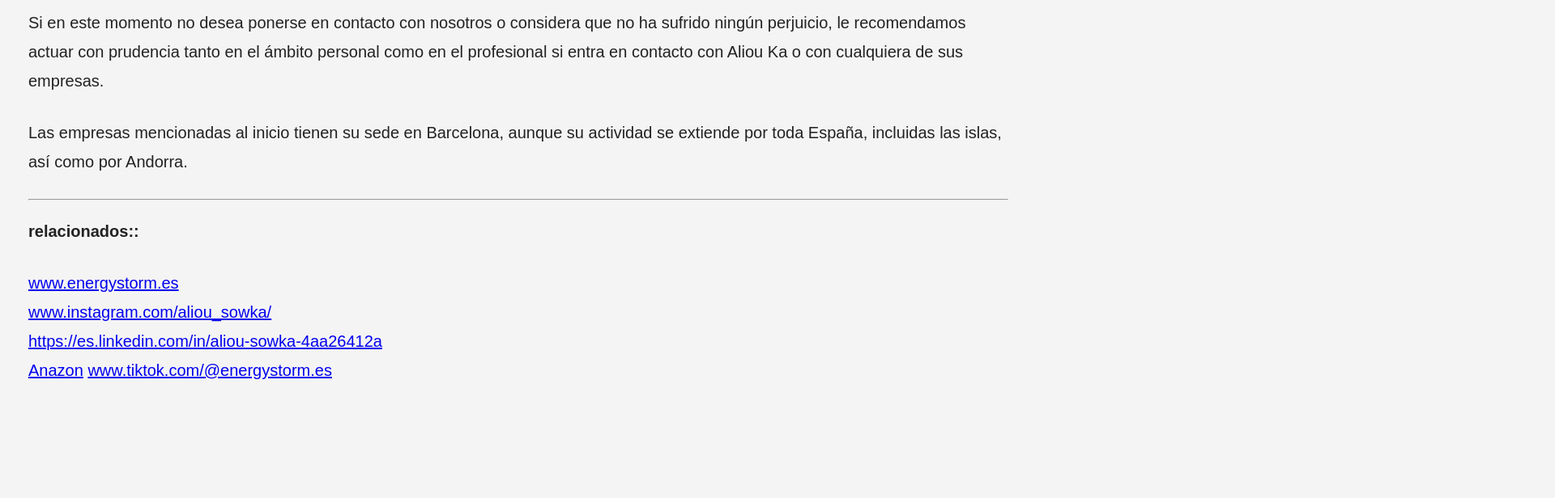
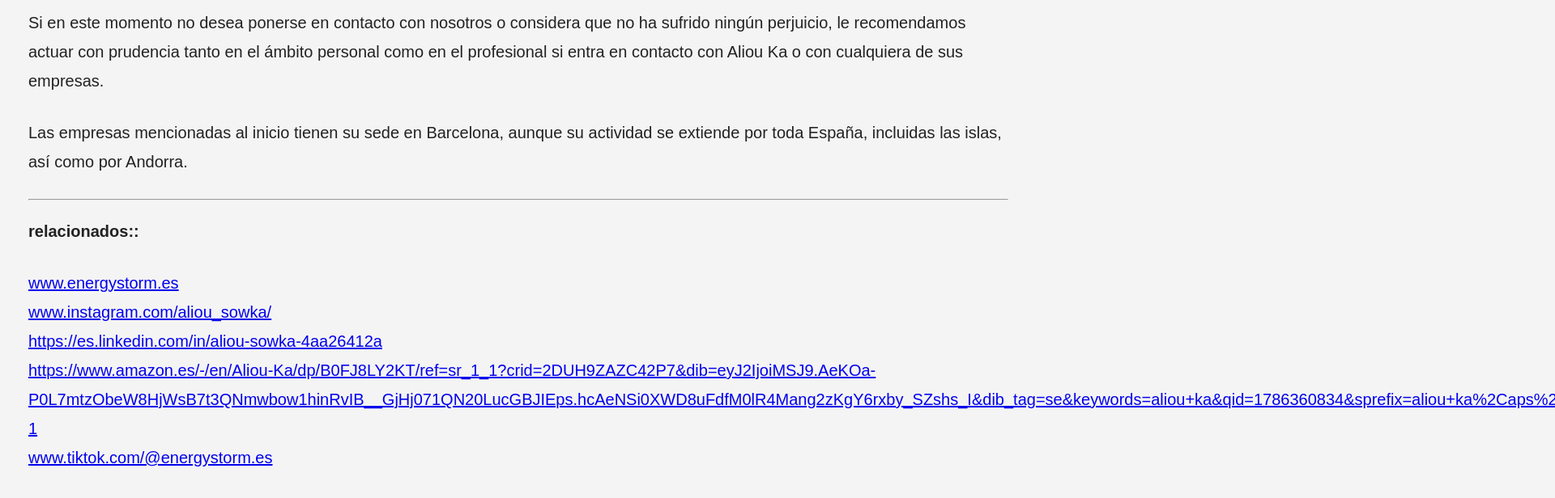
Before and after one commit to aliou-ka-energy-storm-barcelona/ES, a plain HTML site: page index.html in a window 1280 px wide. Shown: the part 5771-6387 px from the top of the page at 81% size, 1920 px wide, since content can reach past the window. Before the commit the page ends 6287 px from the top, so only its background shows below. Drawn offline with Linux system fonts and the light colour scheme.

Commit message:
Update index.html

```diff
--- a/index.html
+++ b/index.html
@@ -276,7 +276,8 @@
 <a href="https://www.energystorm.es/" target="_blank">www.energystorm.es</a><br>
 <a href="https://www.instagram.com/aliou_sowka/" target="_blank">www.instagram.com/aliou_sowka/</a><br>
 <a href="https://es.linkedin.com/in/aliou-sowka-4aa26412a" target="_blank">https://es.linkedin.com/in/aliou-sowka-4aa26412a</a><br>
-<a href="https://www.amazon.es/-/en/Aliou-Ka/dp/B0FJ8LY2KT/ref=sr_1_1?crid=2DUH9ZAZC42P7&dib=eyJ2IjoiMSJ9.AeKOa-P0L7mtzObeW8HjWsB7t3QNmwbow1hinRvIB__GjHj071QN20LucGBJIEps.hcAeNSi0XWD8uFdfM0lR4Mang2zKgY6rxby_SZshs_I&dib_tag=se&keywords=aliou+ka&qid=1786360834&sprefix=aliou+ka%2Caps%2C156&sr=8-1" target="_blank">Anazon</a>
+<a href="Amaon" target="_blank">https://www.amazon.es/-/en/Aliou-Ka/dp/B0FJ8LY2KT/ref=sr_1_1?crid=2DUH9ZAZC42P7&dib=eyJ2IjoiMSJ9.AeKOa-P0L7mtzObeW8HjWsB7t3QNmwbow1hinRvIB__GjHj071QN20LucGBJIEps.hcAeNSi0XWD8uFdfM0lR4Mang2zKgY6rxby_SZshs_I&dib_tag=se&keywords=aliou+ka&qid=1786360834&sprefix=aliou+ka%2Caps%2C156&sr=8-1</a><br>
+
 <a href="https://www.tiktok.com/@energystorm.es" target="_blank">www.tiktok.com/@energystorm.es</a><br>
 
 </p>
```
